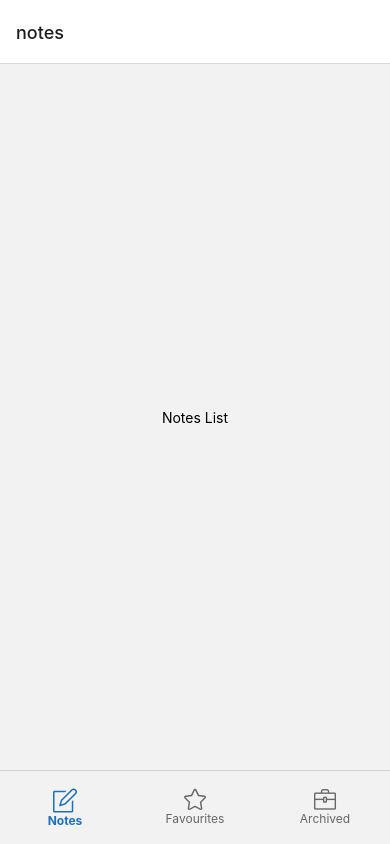
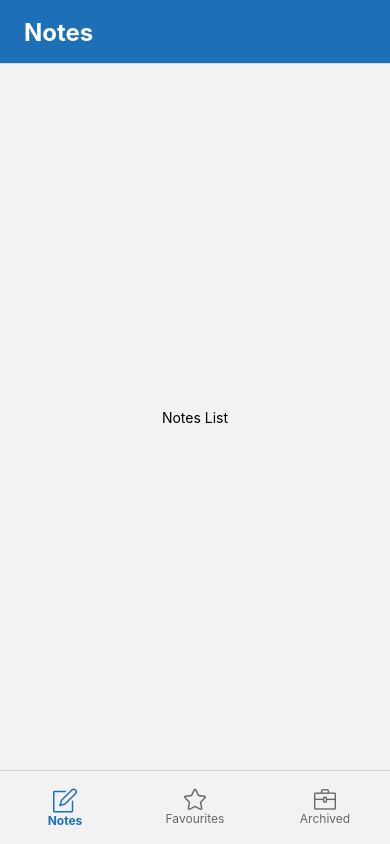
Before and after one commit to ayush-shta/React-Native-Notes-App, a React Native app: screen /bottomTab in a window 390 px wide. Built offline with nearby package versions, Linux system fonts and the light colour scheme.

Commit message:
Set screen header styles for bottom tab screens

```diff
--- a/src/constants/app-theme.ts
+++ b/src/constants/app-theme.ts
@@ -7,4 +7,5 @@ export default {
   lightGray: '#959FAE',
   darkGray: '#666666',
   border: '#CED2D3',
+  white: '#FFFFFF',
 };
--- a/src/navigation/navigation-stacks/bottom-tab-stacks.tsx
+++ b/src/navigation/navigation-stacks/bottom-tab-stacks.tsx
@@ -1,6 +1,8 @@
 import React from 'react';
 import {createBottomTabNavigator} from '@react-navigation/bottom-tabs';
 
+import style from './style';
+import appTheme from '../../constants/app-theme';
 import {BottomTabStackParams} from '../navigation.types';
 
 import ArchivedNotes from '../../screen/archived-notes';
@@ -17,21 +19,40 @@ const BottomTab = createBottomTabNavigator<BottomTabStackParams>();
 
 const BottomTabStacks = () => {
   return (
-    <BottomTab.Navigator tabBar={props => <BottomTabBar {...props} />}>
+    <BottomTab.Navigator
+      tabBar={props => <BottomTabBar {...props} />}
+      screenOptions={{
+        headerStyle: style.header,
+        headerTitleStyle: style.headerTitle,
+        headerTintColor: appTheme.white,
+        headerTitleAlign: 'left',
+      }}>
       <BottomTab.Screen
         name="notes"
         component={NotesList}
-        options={{tabBarLabel: 'Notes', tabBarIcon: NotesTabIcon}}
+        options={{
+          tabBarLabel: 'Notes',
+          title: 'Notes',
+          tabBarIcon: NotesTabIcon,
+        }}
       />
       <BottomTab.Screen
         name="favourite"
         component={FavouriteNotes}
-        options={{tabBarLabel: 'Favourites', tabBarIcon: FavouriteTabIcon}}
+        options={{
+          title: 'Favourites',
+          tabBarLabel: 'Favourites',
+          tabBarIcon: FavouriteTabIcon,
+        }}
       />
       <BottomTab.Screen
         name="archived"
         component={ArchivedNotes}
-        options={{tabBarLabel: 'Archived', tabBarIcon: ArchivedTabIcon}}
+        options={{
+          title: 'Archived',
+          tabBarLabel: 'Archived',
+          tabBarIcon: ArchivedTabIcon,
+        }}
       />
     </BottomTab.Navigator>
   );
--- /dev/null
+++ b/src/navigation/navigation-stacks/style.ts
@@ -0,0 +1,16 @@
+import {StyleSheet} from 'react-native';
+
+import appTheme from '../../constants/app-theme';
+
+const style = StyleSheet.create({
+  header: {
+    backgroundColor: appTheme.primary,
+  },
+  headerTitle: {
+    fontWeight: '700',
+    fontSize: 24,
+    paddingHorizontal: 8,
+  },
+});
+
+export default style;
```
